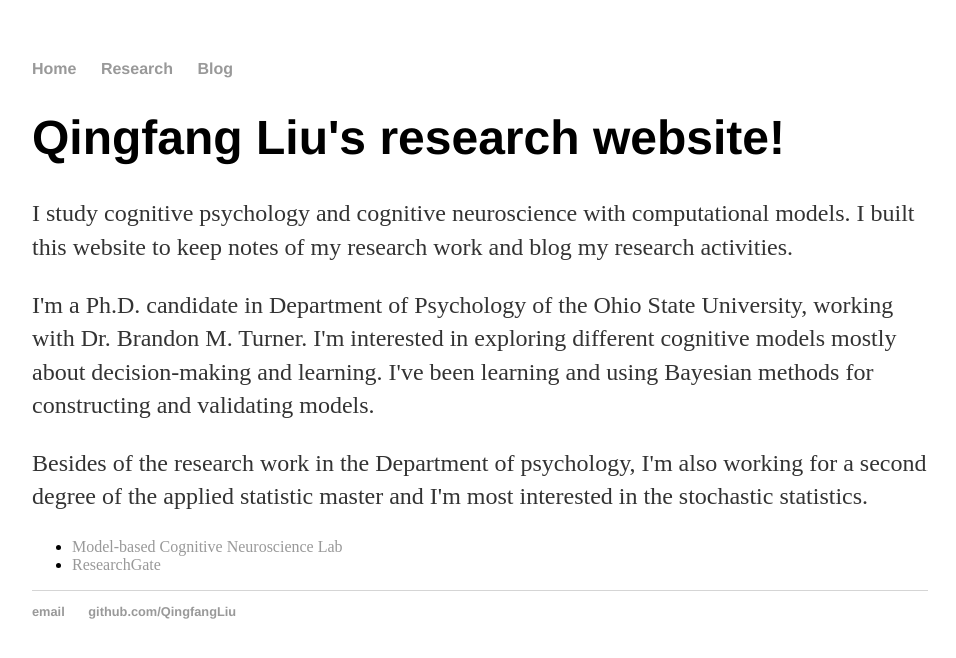
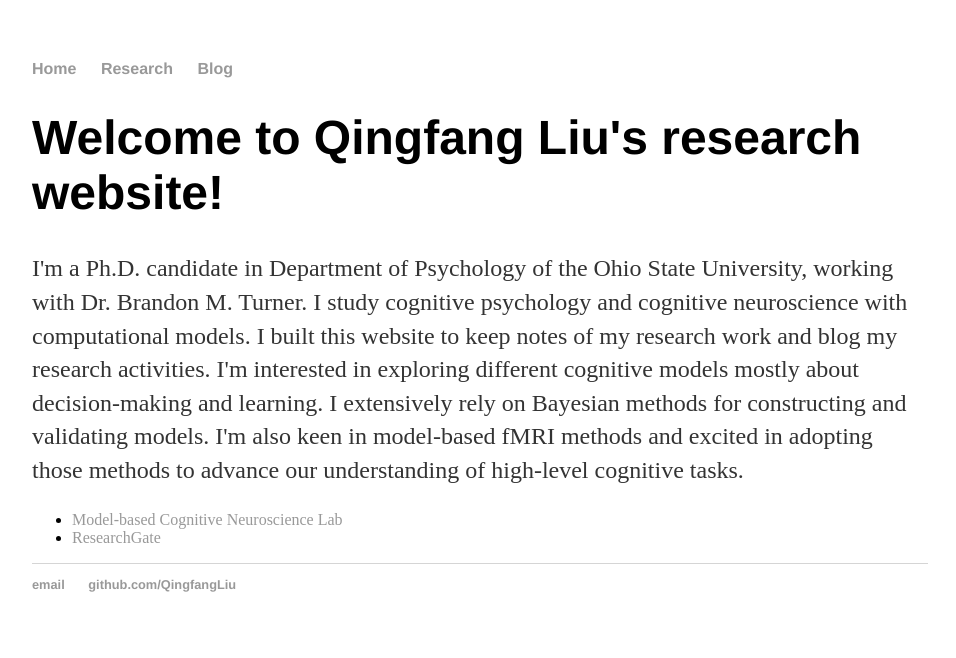
Before and after one commit to QingfangLiu/qingfangliu.github.io, a Jekyll site: the page built from index.html, in a window 1280 px wide. Shown: the top 658 px of the page, without its empty margins (160-1116 px from the left). Built offline with Jekyll 4.4.1, drawn with Linux system fonts in a browser that asks for light colours.

Commit message:
Update index.html

```diff
--- a/index.html
+++ b/index.html
@@ -3,14 +3,9 @@ layout: default
 title: Qingfang Liu
 ---
 <div class="blurb">
-	<h1>Qingfang Liu's research website! </h1>
-	<p>I study cognitive psychology and cognitive neuroscience with computational models. I built this website to keep notes of my research work and blog my research activities.
-	</p>
+	<h1>Welcome to Qingfang Liu's research website! </h1>
 
-	<p>I'm a Ph.D. candidate in Department of Psychology of the Ohio State University, working with Dr. Brandon M. Turner. I'm interested in exploring different cognitive models mostly about decision-making and learning. I've been learning and using Bayesian methods for constructing and validating models.
-	</p>
-
-	<p>Besides of the research work in the Department of psychology, I'm also working for a second degree of the applied statistic master and I'm most interested in the stochastic statistics.
+	<p>I'm a Ph.D. candidate in Department of Psychology of the Ohio State University, working with Dr. Brandon M. Turner. I study cognitive psychology and cognitive neuroscience with computational models. I built this website to keep notes of my research work and blog my research activities. I'm interested in exploring different cognitive models mostly about decision-making and learning. I extensively rely on Bayesian methods for constructing and validating models. I'm also keen in model-based fMRI methods and excited in adopting those methods to advance our understanding of high-level cognitive tasks.
 	</p>
 
 	<ul class="contacts">
```
